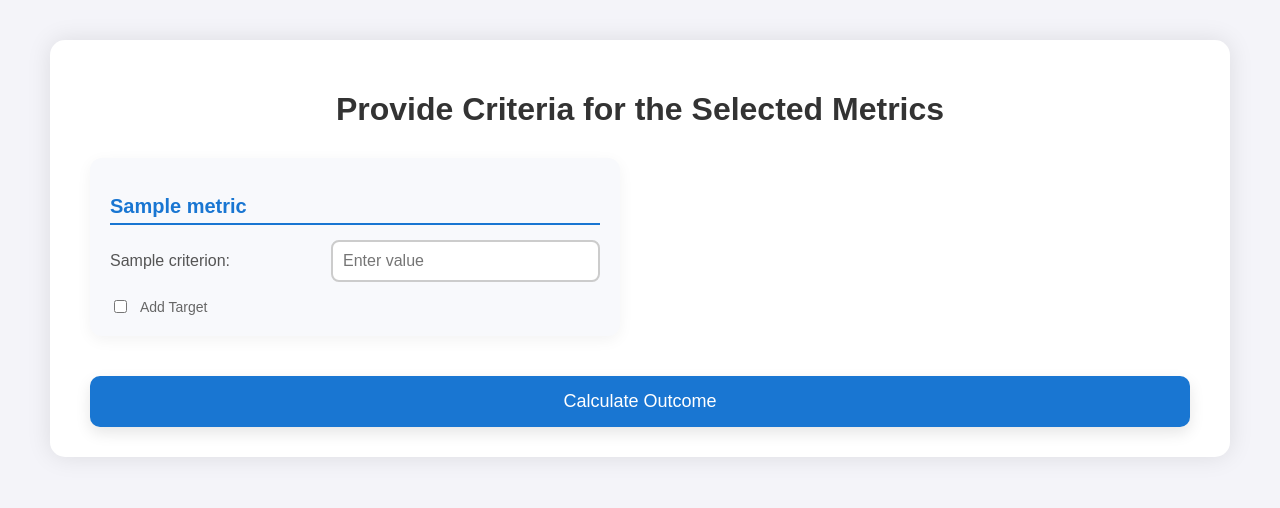
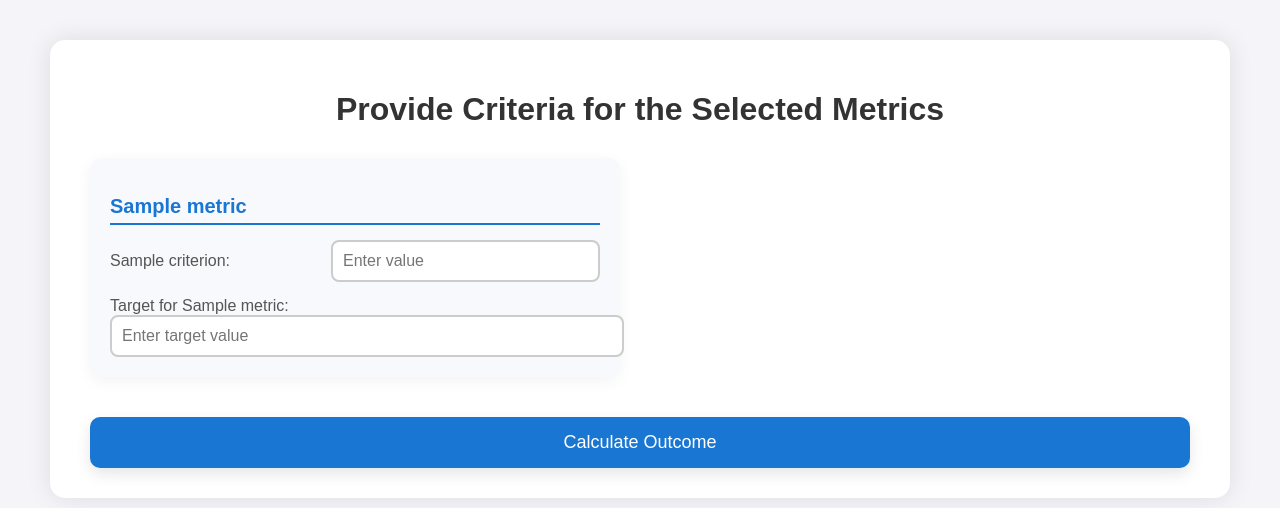
Before and after one commit to Vejaysundaram-Rajkumar/tester-product, a Flask app: template Templates/results.html in a window 1280 px wide. Shown: the top 508 px of the page. Run offline with Flask 3, Linux system fonts and the light colour scheme; the template is opened without the code that fills it: most values are stand-ins (such as "Sample title", 1, 10 or a date in 2020); parts of the project's set-up code (start-up, migrations or seed data) failed here and were passed over.

Commit message:
made target required and not optional

```diff
--- a/Templates/results.html
+++ b/Templates/results.html
@@ -115,7 +115,6 @@
 
         .target-input {
             margin-top: 15px;
-            display: none;
         }
 
         .target-input input[type="number"] {
@@ -175,30 +174,26 @@
             <div class="form-container">
                 <!-- Metric blocks in two columns -->
                 {% for metric in selected_metrics %}
-
                     <div class="metric-block">
                         <h2>{{ metric }}</h2>
                         <ul>
                             {% for criterion in metrics_data[metric]['criteria'] %}
-
                                 <li>
                                     <label for="criteria_{{ metric }}_{{ criterion }}">{{ criterion }}:</label>
                                     <input type="number" id="criteria_{{ metric }}_{{ criterion }}" name="criteria_{{ metric }}_{{ criterion }}" step="0.01" required placeholder="Enter value">
                                 </li>
                             {% endfor %}
                         </ul>
-                        <div class="target-checkbox">
-                            <input type="checkbox" id="target_{{ metric }}" name="add_target_{{ metric }}" onclick="toggleTargetInput(this, 'target_input_{{ metric }}')">
-                            <label for="target_{{ metric }}">Add Target</label>
-                        </div>
-                        <div class="target-input" id="target_input_{{ metric }}" style="display:none;">
-                            <input type="number" name="target_{{ metric }}" placeholder="Enter target value" step="0.01">
+                        <div class="target-input">
+                            <label for="target_{{ metric }}">Target for {{ metric }}:</label>
+                            <input type="number" id="target_{{ metric }}" name="target_{{ metric }}" placeholder="Enter target value" step="0.01" required>
                         </div>
                     </div>
                 {% endfor %}
             </div>
             <button type="submit">Calculate Outcome</button>
         </form>
+
     </div>
 </body>
 </html>
```
Also changed, not shown: 1 other file.
